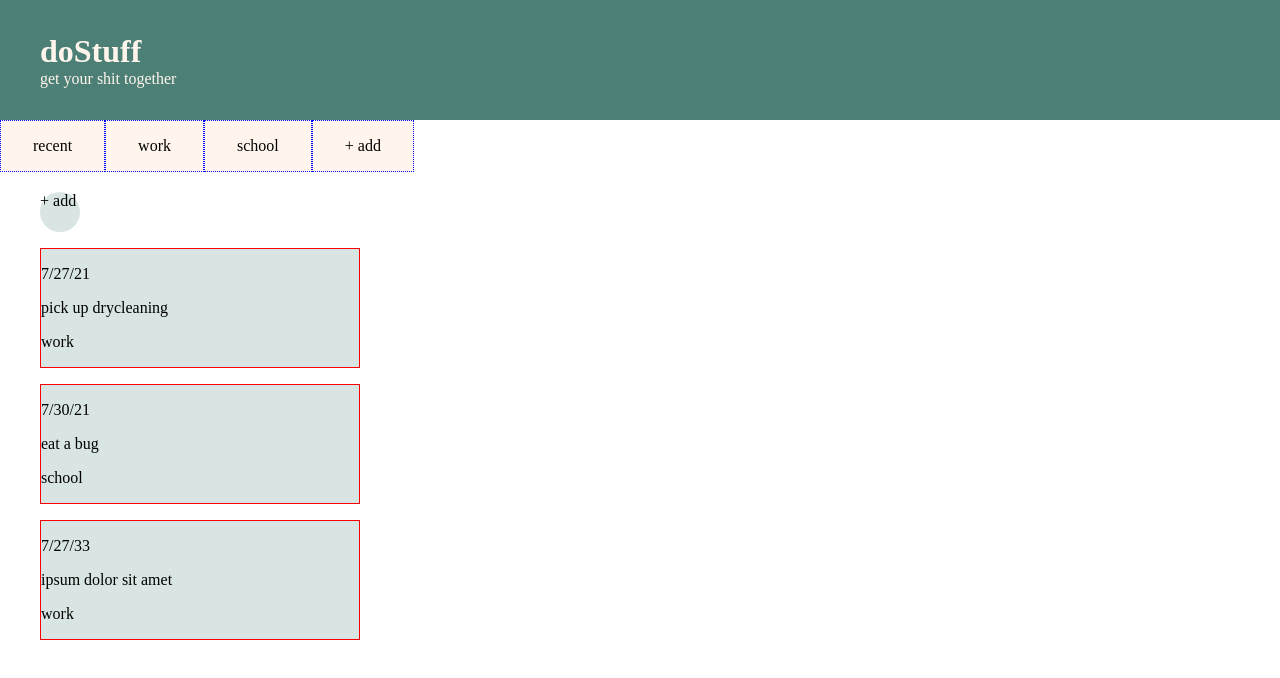
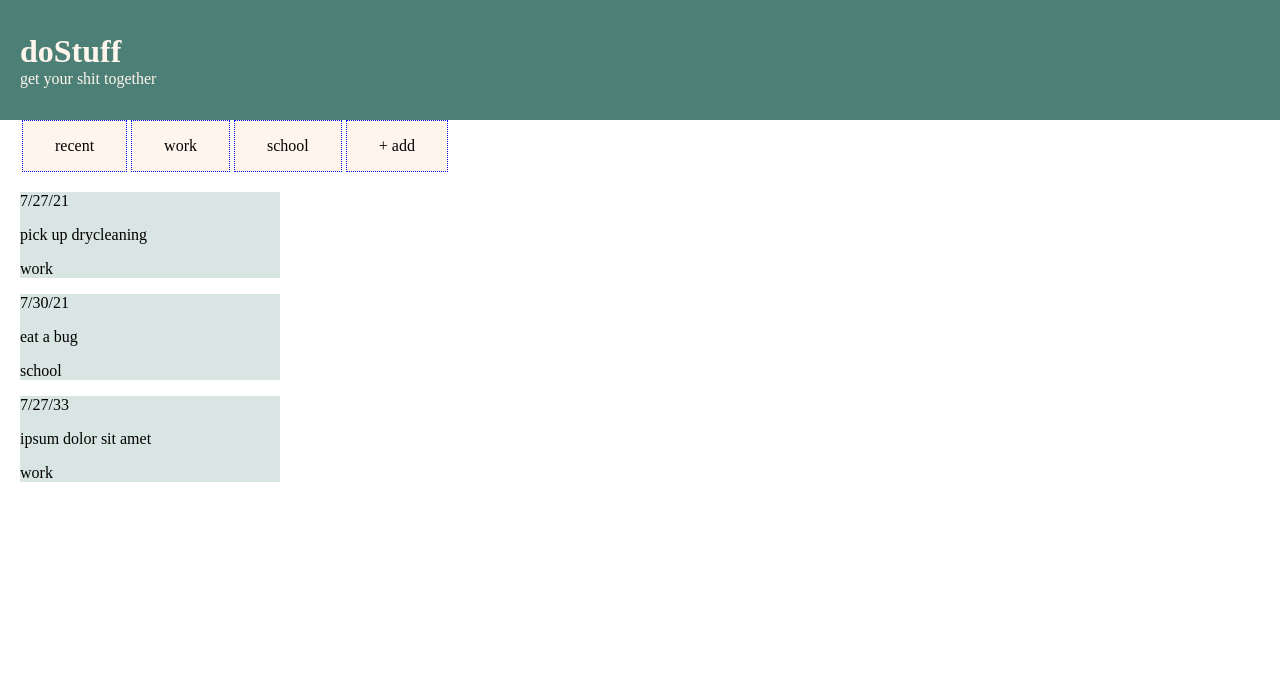
Before and after one commit to harrisonBarnett/to-do, a React (Create React App) app in the folder to-do/: page / in a window 1280 px wide. Shown: the top 678 px of the page. Built offline with nearby package versions, Linux system fonts and the light colour scheme.

Commit message:
Refactor

```diff
--- a/to-do/src/AddTaskModal.js
+++ b/to-do/src/AddGroupModal.js
@@ -1,7 +1,7 @@
-import AddTaskWindow from './AddTaskWindow';
+import AddGroupWindow from './AddGroupWindow';
 import React from 'react';
 
-class AddTaskModal extends React.Component {
+class AddGroupModal extends React.Component {
     constructor(props) {
         super(props);
         this.state = {
@@ -19,13 +19,13 @@ class AddTaskModal extends React.Component {
 
     render() {
         return(
-            <div className="add-task-modal-container">
+            <div className="add-group-modal-container">
                 <div
-                className="add-task-button"
+                className="add-group-button"
                 onClick={this.showModal}>
                     + add
                 </div>
-                <AddTaskWindow
+                <AddGroupWindow
                 show={this.state.show}
                 closeBtn={this.hideModal}/>
             </div>
@@ -34,4 +34,4 @@ class AddTaskModal extends React.Component {
 
 }
 
-export default AddTaskModal;
+export default AddGroupModal;
--- a/to-do/src/AddTaskWindow.js
+++ b/to-do/src/AddGroupWindow.js
@@ -1,13 +1,13 @@
-const AddTaskWindow = ({closeBtn, show}) => {
+const AddGroupWindow = ({closeBtn, show}) => {
 
-    const modalClassName = show ? "add-task-window display-block" : "add-task-window display-none";
+    const modalClassName = show ? "add-group-window display-block" : "add-group-window display-none";
     return (
         <div
         className={modalClassName}>
-            <div className="add-task-window-content">
+            <div className="add-group-window-content">
                 <button
                 type="button"
-                id="add-task-close-btn"
+                id="add-group-close-btn"
                 onClick={closeBtn}>
                     x
                 </button>
@@ -18,4 +18,4 @@ const AddTaskWindow = ({closeBtn, show}) => {
     )
 }
 
-export default AddTaskWindow;
+export default AddGroupWindow;
--- a/to-do/src/App.css
+++ b/to-do/src/App.css
@@ -31,7 +31,7 @@ body {
 .title-container {
     position: absolute;
     top: 50%;
-    left: 40px;
+    left: 20px;
     transform: translateY(-50%);
 }
 .header h1,
@@ -48,30 +48,30 @@ body {
     /* border: 1px solid blue; */
 }
 .group-bar ul {
-    margin: 0;
+    margin: 0 20px;
     padding: 0;
     list-style: none;
     display: flex;
-
 }
-.group-bar li {
+.group-bar li{
     padding: 1em 2em;
-    border: 1px dotted blue;
+    margin: 0 2px;
     background: var(--accent-color-100);
 
+    border: 1px dotted blue;
 }
 /* =============================================== */
 /* SIDEBAR STYLES ================================ */
 .task-sidebar {
     position: relative;
     top: 120px;
-    width: 400px;
+    width: 300px;
     height: 100vh;
 
     /* border: 1px solid lightgreen; */
 }
 .task-sidebar ul {
-    margin: 20px 40px;
+    margin: 20px;
     padding: 0;
     list-style: none;
 }
@@ -85,7 +85,8 @@ body {
 .sidebar-item {
     margin: 1em 0;
     background: var(--primary-color-100);
-    border: 1px solid red;
+
+    /* border: 1px solid red; */
 }
 /* =============================================== */
 
@@ -96,7 +97,7 @@ body {
 .display-none {
     display: none;
 }
-.add-task-window {
+.add-group-window {
     position: fixed;
     z-index: 3;
     top: 50%;
--- a/to-do/src/GroupBar.js
+++ b/to-do/src/GroupBar.js
@@ -1,4 +1,5 @@
 import React from 'react';
+import AddGroupModal from './AddGroupModal';
 
 class GroupBar extends React.Component {
     render() {
@@ -25,7 +26,7 @@ class GroupBar extends React.Component {
                             </li>
 
                         )}
-                    <li>+ add</li>
+                    <li><AddGroupModal/></li>
                 </ul>
             </div>
         )
--- a/to-do/src/Sidebar.js
+++ b/to-do/src/Sidebar.js
@@ -1,5 +1,4 @@
 import React from 'react';
-import AddTaskModal from './AddTaskModal';
 
 const Sidebar = ({tasks, page}) => {
     if(page === "recent") {
@@ -8,12 +7,7 @@ const Sidebar = ({tasks, page}) => {
             className="task-sidebar"
             id="task-sidebar">
                 <ul>
-                    <li>
-                        <AddTaskModal/>
-                    </li>
-
                     {tasks.map(task =>
-
                         <li
                         className="sidebar-item"
                         key={"sidebar-item-"+task.id}>
@@ -21,7 +15,6 @@ const Sidebar = ({tasks, page}) => {
                             <p id="sidebar-item-content">{task.content}</p>
                             <p id="sidebar-item-group">{task.group}</p>
                         </li>
-
                     )}
                 </ul>
             </div>
@@ -32,12 +25,7 @@ const Sidebar = ({tasks, page}) => {
             className="task-sidebar"
             id="task-sidebar">
                 <ul>
-                    <li>
-                        <AddTaskModal/>
-                    </li>
-
                     {tasks.map(task =>
-
                         <li
                         className="sidebar-item"
                         key={"sidebar-item-"+task.id}>
@@ -45,10 +33,8 @@ const Sidebar = ({tasks, page}) => {
                             <p id="sidebar-item-content">{task.content}</p>
                             <p id="sidebar-item-group">{task.group}</p>
                         </li>
-
                     )}
                 </ul>
-
             </div>
         )
     }
```
